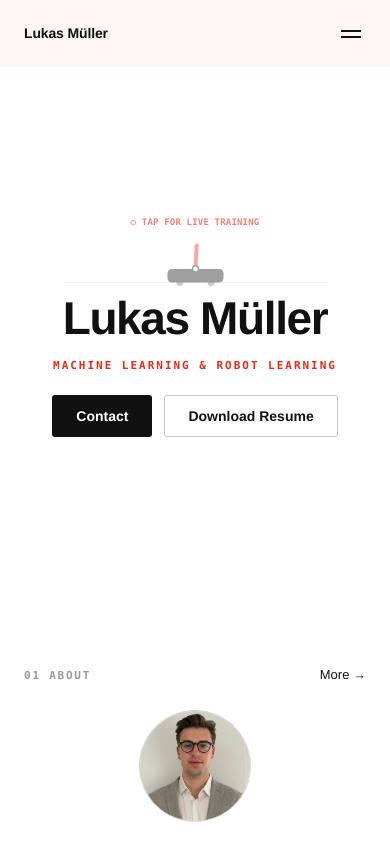
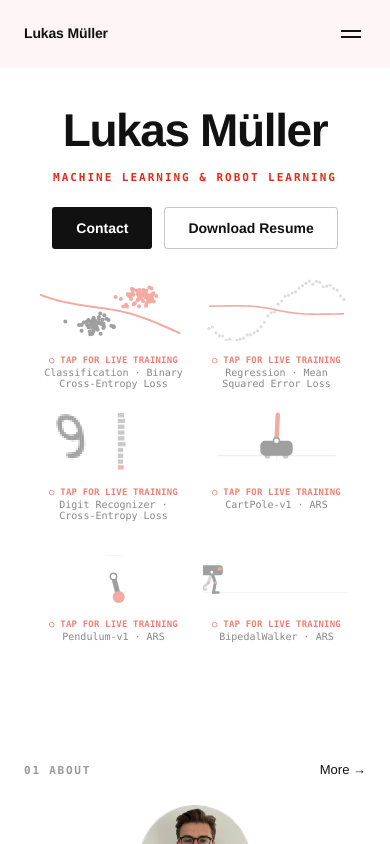
Before and after one commit to lbm2001/portfolio-site, a Next.js app: page / in a window 390 px wide. Shown: the top 844 px of the page. Built offline with nearby package versions, Linux system fonts and the light colour scheme.

Commit message:
feat: all demos on mobile

```diff
--- a/app/globals.css
+++ b/app/globals.css
@@ -322,79 +322,113 @@ a {
   display: block;
 }
 
-/* ---- Mobile stand-in: a miniature demo perched ON the name ----
-   Below 1180px the floating ring is replaced by one small live RL demo (cartpole
-   or walker) sitting on top of "Lukas Müller" — the name is its floor. Rendered
-   in bare mode (very-light-grey floor line; agent dropped to the canvas bottom
-   via groundFrac), placed just before the title in the flow and pulled down a
-   few px so the agent's feet rest on the letters. Kept small so the name stays
-   the centrepiece.
+/* ---- Mobile / touch: the six demos re-flow into a tappable grid ----
+   The six panels live in a `.mini-grid` wrapper. On desktop it is
+   `display: contents`, so the panels stay effective children of `.hero` and
+   float on their ring (positioned + dragged by useFloatDrag as before). When the
+   viewport is narrow OR the device has no real hover (tablets like iPad, even in
+   wide landscape) the wrapper becomes a real grid and each `.mini` drops its
+   absolute ring seat to sit in a cell; useFloatDrag turns its drift/drag off in
+   this mode (matchMedia) so the page scrolls normally. Each panel stays faint
+   until hovered (desktop) or tapped (touch → is-running), with its HUD pared to
+   the pulsing tap hint + title + (on tap) the numbers. CLICK/TAP swaps by device. */
+.mini-grid {
+  display: contents;
+}
 
-   Like the desktop ring, the agent stays faint and only turns solid on hover;
-   on touch (no hover) tapping starts training and turns it solid, prompted by a
-   pulsing "○ TAP FOR LIVE TRAINING". The episode / return / gen numbers appear
-   only once it's running (tapped). Width tracks the measured name (--name-w) so
-   the floor line is exactly as wide as the title and the readout centres on it. */
-.mini-mobile {
-  display: none;
-  width: var(--name-w, 280px);
-  margin: 0 auto 7px; /* small gap between the floor line and the name below */
-  flex-direction: column;
-  cursor: pointer;
-  touch-action: manipulation;
+@media (max-width: 1180px), (hover: none) {
+  .mini-grid {
+    display: grid;
+    grid-template-columns: repeat(2, minmax(0, 1fr));
+    gap: 22px 16px;
+    width: 100%;
+    max-width: 440px;
+    margin: 30px auto 0;
+  }
+  /* panels leave the ring: in-flow grid cells, no drag/float/seat offsets */
+  .mini-grid .mini {
+    position: relative;
+    left: auto;
+    top: auto;
+    margin: 0;
+    width: auto;
+    opacity: 1; /* fade only the sim, not the readout */
+    cursor: pointer;
+    touch-action: auto;
+    z-index: auto;
+    will-change: auto;
+  }
+  .mini-grid .mini.mini-pre {
+    opacity: 0; /* keep the staggered entrance fade */
+  }
+  /* faint until running (tapped); hover-to-solid is added for pointers below */
+  .mini-grid .mini .mini-sim {
+    height: 62px;
+    opacity: 0.4;
+    transition: opacity 0.35s ease;
+  }
+  .mini-grid .mini.is-running .mini-sim {
+    opacity: 1;
+  }
+  /* HUD in normal flow below the sim, compact and centred */
+  .mini-grid .mini .mini-hud {
+    position: static;
+    opacity: 1;
+    pointer-events: auto;
+    padding-top: 6px;
+    gap: 3px;
+  }
+  .mini-grid .mini .mini-meta {
+    align-items: center;
+    gap: 2px;
+    text-align: center;
+  }
+  .mini-grid .mini .mini-row {
+    justify-content: center;
+  }
+  .mini-grid .mini .mini-training,
+  .mini-grid .mini .mini-stats {
+    font-size: 9px;
+  }
+  .mini-grid .mini .mini-title {
+    text-align: center;
+  }
+  /* idle: pulsing tap hint, no numbers. running: numbers + steady label. */
+  .mini-grid .mini:not(.is-running) .mini-stats {
+    display: none;
+  }
+  .mini-grid .mini:not(.is-running) .mini-training {
+    animation: mini-tap-pulse 1.6s ease-in-out infinite;
+  }
+  /* drop the reset button and the reward/loss graph on the small panels */
+  .mini-grid .mini .mini-reset,
+  .mini-grid .mini .mini-chart {
+    display: none;
+  }
+  .hero {
+    min-height: auto;
+  }
 }
-/* faint until hovered (desktop) or running (tapped) — mirrors the ring panels */
-.mini-mobile .mini-sim {
-  position: static;
-  width: 100%;
-  height: 56px;
-  border-radius: 0;
-  opacity: 0.4;
-  transition: opacity 0.4s ease;
-}
-.mini-mobile.is-running .mini-sim {
-  opacity: 1;
-}
-/* hover-to-solid only where hover is real — otherwise a tap leaves a lingering
-   :hover on touch and the agent stays solid after training is stopped */
+/* hover-to-solid only where hover is real (avoids sticky :hover after a tap) */
 @media (hover: hover) {
-  .mini-mobile:hover .mini-sim {
+  .mini-grid .mini:hover .mini-sim {
     opacity: 1;
   }
 }
-/* readout above the miniature — centred, sized to content */
-.mini-mobile .mini-hud {
-  order: -1;
-  position: static;
-  width: max-content;
-  margin: 0 auto;
-  opacity: 1;
-  pointer-events: auto;
-  padding: 0 0 5px;
-  gap: 1px;
+
+/* CLICK on pointer devices, TAP on touch — only the verb changes */
+.verb-tap {
+  display: none;
 }
-.mini-mobile .mini-meta {
-  align-items: center;
-  gap: 1px;
-}
-.mini-mobile .mini-row {
-  justify-content: center;
-}
-/* the tap hint pulses while idle to signal it's interactive on touch */
-.mini-mobile .mini-training {
-  font-size: 9px;
-}
-.mini-mobile:not(.is-running):not(:hover) .mini-training {
-  animation: mini-tap-pulse 1.6s ease-in-out infinite;
-}
-/* On devices with a real pointer (mouse/trackpad — e.g. a narrow desktop
-   window) there's no "tap", so drop the idle hint; hovering already turns the
-   agent solid, matching the ring. The hint stays on touch devices only. */
-@media (hover: hover) {
-  .mini-mobile:not(.is-running) .mini-training {
+@media (hover: none) {
+  .verb-click {
     display: none;
   }
+  .verb-tap {
+    display: inline;
+  }
 }
+
 @keyframes mini-tap-pulse {
   0%,
   100% {
@@ -402,33 +436,6 @@ a {
   }
   50% {
     opacity: 1;
-  }
-}
-.mini-mobile .mini-stats {
-  text-align: center;
-  font-size: 9px;
-  color: rgba(17, 17, 17, 0.5);
-}
-/* numbers only once it's running (tapped) */
-.mini-mobile:not(.is-running) .mini-stats {
-  display: none;
-}
-/* keep the tap hint + numbers; drop the reset button, the title, the graph */
-.mini-mobile .mini-reset,
-.mini-mobile .mini-title,
-.mini-mobile .mini-chart {
-  display: none;
-}
-
-@media (max-width: 1180px) {
-  .mini {
-    display: none;
-  }
-  .mini-mobile {
-    display: flex;
-  }
-  .hero {
-    min-height: 520px;
   }
 }
 .hero h1 {
--- a/components/Hero.tsx
+++ b/components/Hero.tsx
@@ -1,6 +1,5 @@
 "use client";
 
-import { useEffect, useRef, useState } from "react";
 import MiniDemo from "@/components/MiniDemo";
 import MiniDemoNN from "@/components/MiniDemoNN";
 import { profile, resumeDownloadName } from "@/lib/content";
@@ -10,7 +9,6 @@ import { PendulumEnv } from "@/lib/rl/pendulum";
 import { ClassificationTask } from "@/lib/nn/classification";
 import { CurveFitTask } from "@/lib/nn/regression";
 import { DigitTask } from "@/lib/nn/digits";
-import type { EnvFactory } from "@/lib/rl/types";
 
 // stable factory identities so the demo effects don't re-run on every render
 const makeCartPole = () => new CartPoleEnv();
@@ -21,71 +19,11 @@ const makeClassification = () => new ClassificationTask();
 const makeCurveFit = () => new CurveFitTask();
 const makeDigit = () => new DigitTask();
 
-// The mobile stand-in (shown below 1180px in place of the ring) is one of these,
-// chosen at random on each page load. Both are RL/ARS envs, so they share the
-// MiniDemo renderer and the .mini-mobile layout.
-const MOBILE_DEMOS: {
-  make: EnvFactory;
-  showFall?: boolean;
-  displayDisturb?: number;
-}[] = [
-  { make: makeCartPole, showFall: true },
-  { make: makeWalker, displayDisturb: 17 },
-];
-
 export default function Hero() {
-  const heroRef = useRef<HTMLElement>(null);
-  const nameRef = useRef<HTMLHeadingElement>(null);
-  const [demo, setDemo] = useState<(typeof MOBILE_DEMOS)[number] | null>(null);
-
-  // Pick the mobile demo on the client only — a random pick during render would
-  // differ between server and client and trip a hydration mismatch.
-  useEffect(() => {
-    setDemo(MOBILE_DEMOS[Math.floor(Math.random() * MOBILE_DEMOS.length)]);
-  }, []);
-
-  // Publish the rendered width of the name as --name-w so the mobile mini (and
-  // the floor line drawn in it) can be exactly as wide as "Lukas Müller".
-  useEffect(() => {
-    const measure = () => {
-      const w = nameRef.current?.getBoundingClientRect().width;
-      if (w && heroRef.current) {
-        heroRef.current.style.setProperty("--name-w", `${Math.round(w)}px`);
-      }
-    };
-    measure();
-    window.addEventListener("resize", measure);
-    // web fonts can settle after first paint and change the measured width
-    document.fonts?.ready.then(measure).catch(() => {});
-    return () => window.removeEventListener("resize", measure);
-  }, []);
-
   return (
-    <header className="hero" ref={heroRef}>
-      {/* Six live learning demos ringed around the name — neural nets on the
-          left arc, RL agents on the right. Drag them; click one to train. */}
-      <MiniDemoNN make={makeClassification} corner="ul" />
-      <MiniDemoNN make={makeCurveFit} corner="ll" />
-      <MiniDemoNN make={makeDigit} corner="bot" />
-      <MiniDemo make={makeCartPole} corner="top" showFall />
-      <MiniDemo make={makePendulum} corner="ur" />
-      <MiniDemo make={makeWalker} corner="lr" displayDisturb={17} />
-
-      {/* The floating ring is hidden below 1180px; on phones a single live RL
-          demo — cartpole or walker, chosen at random on load — perches on top of
-          the name, which acts as the ground it stands on (see .mini-mobile). */}
-      {demo && (
-        <MiniDemo
-          make={demo.make}
-          corner="top"
-          variant="static"
-          showFall={demo.showFall}
-          displayDisturb={demo.displayDisturb}
-        />
-      )}
-
+    <header className="hero">
       <div className="hero-content">
-        <h1 ref={nameRef}>{profile.name}</h1>
+        <h1>{profile.name}</h1>
         <div className="hero-tag">{profile.field}</div>
         <div className="hero-cta">
           <a className="btn-primary" href={profile.links.email}>
@@ -96,6 +34,20 @@ export default function Hero() {
           </a>
         </div>
       </div>
+
+      {/* Six live learning demos — neural nets + RL agents. On desktop this
+          wrapper is display:contents and the panels float on a ring around the
+          name (drag them; click to train). On touch / narrow screens the wrapper
+          becomes a grid and the panels sit as a tidy, tappable gallery below the
+          name (see .mini-grid). */}
+      <div className="mini-grid">
+        <MiniDemoNN make={makeClassification} corner="ul" />
+        <MiniDemoNN make={makeCurveFit} corner="ll" />
+        <MiniDemoNN make={makeDigit} corner="bot" />
+        <MiniDemo make={makeCartPole} corner="top" showFall />
+        <MiniDemo make={makePendulum} corner="ur" />
+        <MiniDemo make={makeWalker} corner="lr" displayDisturb={17} />
+      </div>
     </header>
   );
 }
--- a/components/MiniDemo.tsx
+++ b/components/MiniDemo.tsx
@@ -168,11 +168,14 @@ export default function MiniDemo({
         <div className="mini-meta">
           <div className="mini-row">
             <div className={running ? "mini-training" : "mini-training mini-paused"}>
-              {running
-                ? "● TRAINING"
-                : isStatic
-                  ? "○ TAP FOR LIVE TRAINING"
-                  : "○ CLICK FOR LIVE TRAINING"}
+              {running ? (
+                "● TRAINING"
+              ) : (
+                <>
+                  <span className="verb-click">○ CLICK FOR LIVE TRAINING</span>
+                  <span className="verb-tap">○ TAP FOR LIVE TRAINING</span>
+                </>
+              )}
             </div>
             <button
               type="button"
--- a/components/MiniDemoNN.tsx
+++ b/components/MiniDemoNN.tsx
@@ -123,7 +123,14 @@ export default function MiniDemoNN({
         <div className="mini-meta">
           <div className="mini-row">
             <div className={running ? "mini-training" : "mini-training mini-paused"}>
-              {running ? "● TRAINING" : "○ CLICK FOR LIVE TRAINING"}
+              {running ? (
+                "● TRAINING"
+              ) : (
+                <>
+                  <span className="verb-click">○ CLICK FOR LIVE TRAINING</span>
+                  <span className="verb-tap">○ TAP FOR LIVE TRAINING</span>
+                </>
+              )}
             </div>
             <button
               type="button"
```
Also changed, not shown: components/useFloatDrag.ts (+10 -0 lines).
